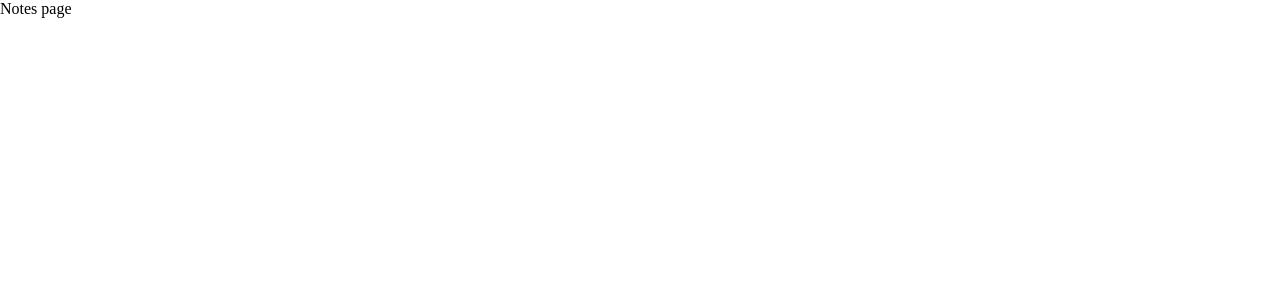
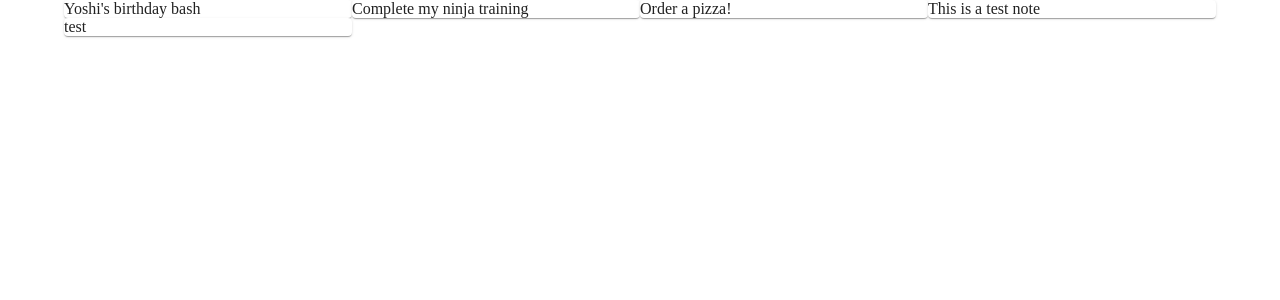
Before and after one commit to CodingWithDude/material-ui-tut, a React (Create React App) app: page / in a window 1280 px wide. Shown: the top 300 px of the page. Built offline with nearby package versions, Linux system fonts and the light colour scheme; data requests are answered from the project's data file.

Commit message:
Setup mui Grid and Paper for Notes

```diff
--- a/data/db.json
+++ b/data/db.json
@@ -17,6 +17,18 @@
       "details": "Lorem Ipsum is simply dummy text of the printing and typesetting industry. Lorem Ipsum has been the industry's standard dummy text ever since the 1500s, when an unknown printer took a galley of type and scrambled it to make a type specimen book.\nLorem Ipsum is simply dummy text of the printing and typesetting industry. Lorem Ipsum has been the industry's standard dummy text ever since the 1500s, when an unknown printer took a galley of type and scrambled it to make a type specimen book.",
       "category": "todos",
       "id": 3
+    },
+    {
+      "title": "This is a test note",
+      "details": "BLAH BLAH",
+      "category": "reminders",
+      "id": 4
+    },
+    {
+      "title": "test",
+      "details": "test",
+      "category": "todos",
+      "id": 5
     }
   ]
 }
--- a/src/pages/Create.js
+++ b/src/pages/Create.js
@@ -10,6 +10,7 @@ import RadioGroup from "@material-ui/core/RadioGroup";
 import FormControlLabel from "@mui/material/FormControlLabel";
 import FormControl from "@material-ui/core/FormControl";
 import FormLabel from "@material-ui/core/FormLabel";
+import { useHistory } from "react-router-dom";
 
 const useStyles = makeStyles({
   field: {
@@ -21,6 +22,7 @@ const useStyles = makeStyles({
 
 export default function Create() {
   const classes = useStyles();
+  const history = useHistory();
   const [title, setTitle] = useState("");
   const [details, setDetails] = useState("");
   const [titleError, setTitleError] = useState(false);
@@ -34,7 +36,15 @@ export default function Create() {
     !details ? setDetailsError(true) : setDetailsError(false);
 
     if (title && details) {
-      console.log(title, details, category);
+      fetch("http://localhost:8000/notes", {
+        method: "POST",
+        headers: { "Content-type": "application/json" },
+        body: JSON.stringify({
+          title,
+          details,
+          category,
+        }),
+      }).then(() => history.push("/"));
     }
   };
 
--- a/src/pages/Notes.js
+++ b/src/pages/Notes.js
@@ -1,9 +1,25 @@
-import React from 'react'
+import React, { useEffect, useState } from "react";
+import Grid from "@material-ui/core/Grid";
+import Paper from "@material-ui/core/Paper";
+import { Container } from "@material-ui/core";
 
 export default function Notes() {
+  const [notes, setNotes] = useState([]);
+  useEffect(() => {
+    fetch("http://localhost:8000/notes")
+      .then((res) => res.json())
+      .then((data) => setNotes(data));
+  }, []);
+
   return (
-    <div>
-      Notes page
-    </div>
-  )
+    <Container>
+      <Grid container>
+        {notes.map((note) => (
+          <Grid item key={note.id} xs={12} md={6} lg={3}>
+            <Paper>{note.title}</Paper>
+          </Grid>
+        ))}
+      </Grid>
+    </Container>
+  );
 }
```
